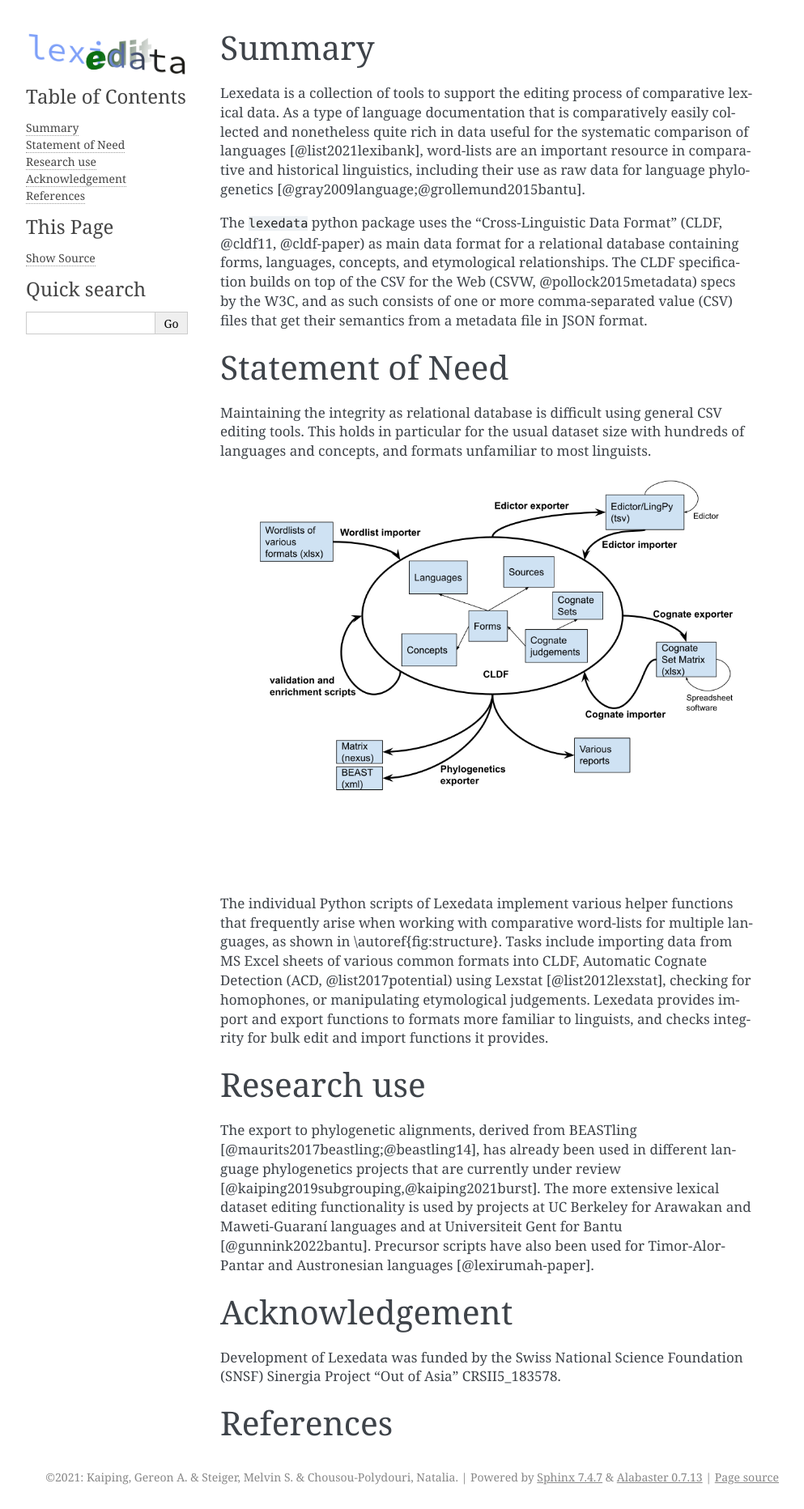
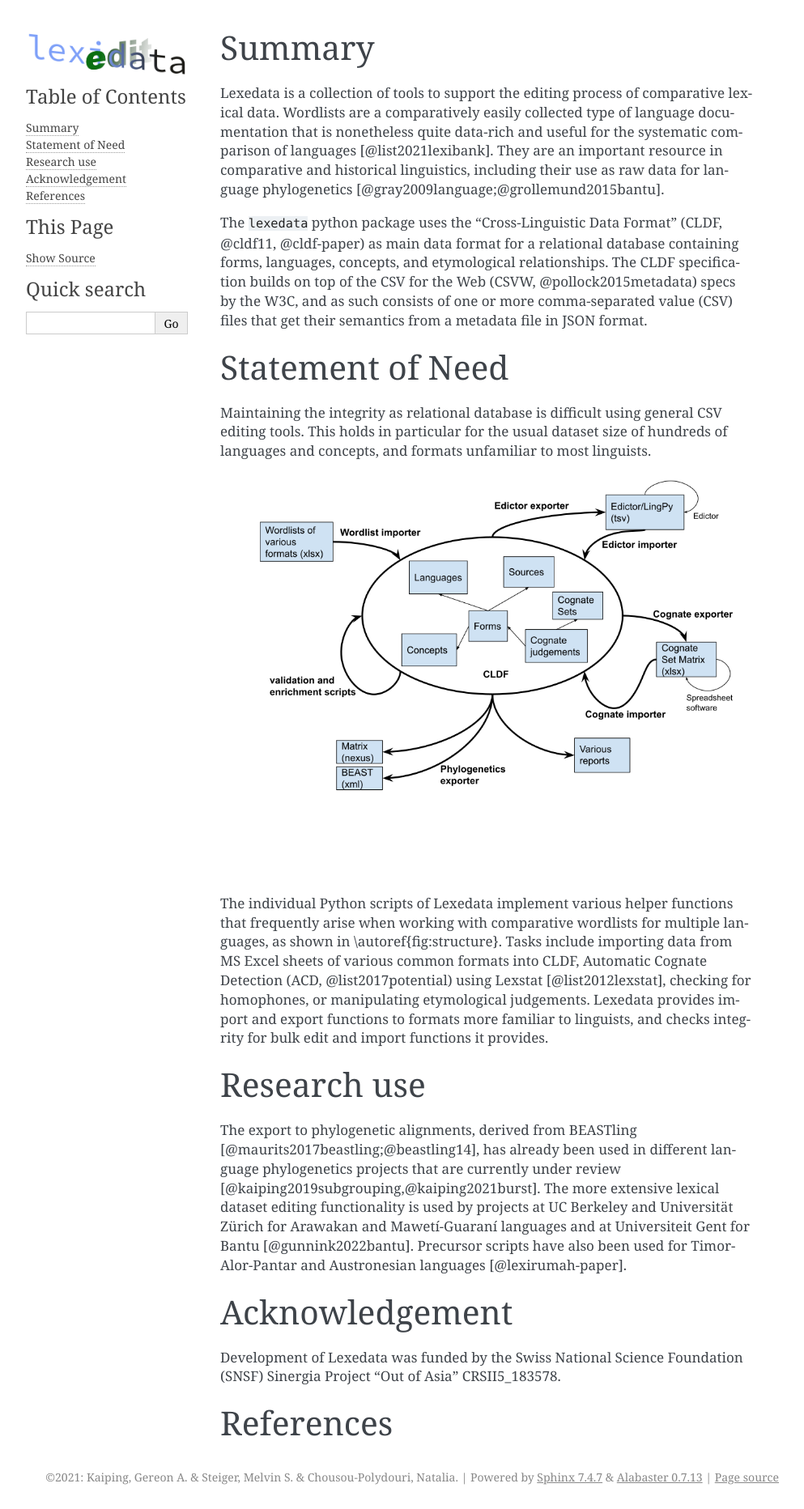
Before and after one commit to lexedata/lexedata, a Sphinx documentation site: the page built from docs/paper.md, in a window 1280 px wide. Shown: the whole page at 81% size, without its empty margins (148-1141 px from the left). Built offline with Sphinx 7.4.7, drawn with Linux system fonts in a browser that asks for light colours.

Commit message:
minor updates

```diff
--- a/docs/paper.md
+++ b/docs/paper.md
@@ -14,20 +14,22 @@
     affiliation: 2
   - name: Natalia Chousou-Polydouri
     orcid: 0000-0002-5693-975X
-    affiliation: 2
+    affiliation: 2,3
 affiliations:
  - name: Department of Geography, Universität Zürich, CH
    index: 1
  - name: Department of Comparative Linguistics, Universität Zürich, CH
    index: 2
+ - name: Center for the Interdisciplinary Study of Language Evolution, Universität Zürich, CH
+   index: 3
 date: 29 September 2021
 bibliography: bibliography.bib
 ---
 # Summary
 Lexedata is a collection of tools to support the editing process of comparative
-lexical data. As a type of language documentation that is comparatively easily
-collected and nonetheless quite rich in data useful for the systematic
-comparison of languages [@list2021lexibank], word-lists are an important resource in
+lexical data. Wordlists are a comparatively easily
+collected type of language documentation that is nonetheless quite data-rich and useful for the systematic
+comparison of languages [@list2021lexibank]. They are an important resource in
 comparative and historical linguistics, including their use as raw data for
 language phylogenetics [@gray2009language;@grollemund2015bantu].
 
@@ -41,13 +43,13 @@
 
 # Statement of Need
 Maintaining the integrity as relational database is difficult using general CSV
-editing tools. This holds in particular for the usual dataset size with
+editing tools. This holds in particular for the usual dataset size of
 hundreds of languages and concepts, and formats unfamiliar to most linguists.
 
 ![Overview over the functionality in Lexedata.\label{fig:structure}](structure.png)
 
 The individual Python scripts of Lexedata implement various helper functions
-that frequently arise when working with comparative word-lists for multiple
+that frequently arise when working with comparative wordlists for multiple
 languages, as shown in \autoref{fig:structure}. Tasks include importing data
 from MS Excel sheets of various common formats into CLDF, Automatic Cognate
 Detection (ACD, @list2017potential) using Lexstat [@list2012lexstat], checking
@@ -61,7 +63,7 @@
 phylogenetics projects that are currently under review
 [@kaiping2019subgrouping,@kaiping2021burst]. The
 more extensive lexical dataset editing functionality is used by projects
-at UC Berkeley for Arawakan and Maweti-Guaraní languages
+at UC Berkeley and Universität Zürich for Arawakan and Mawetí-Guaraní languages
 and
 at Universiteit Gent for Bantu [@gunnink2022bantu].
 Precursor scripts have also
```
